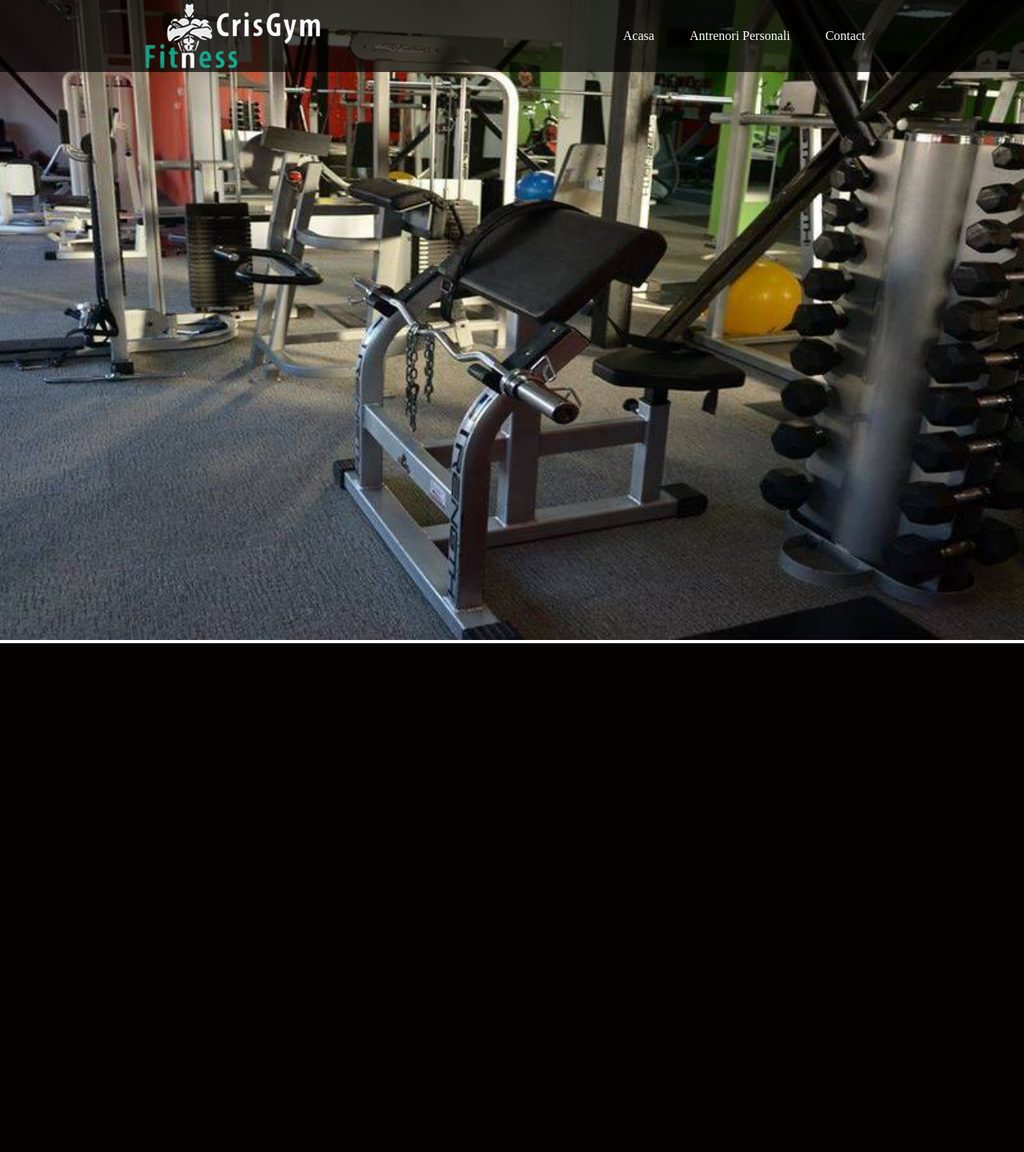
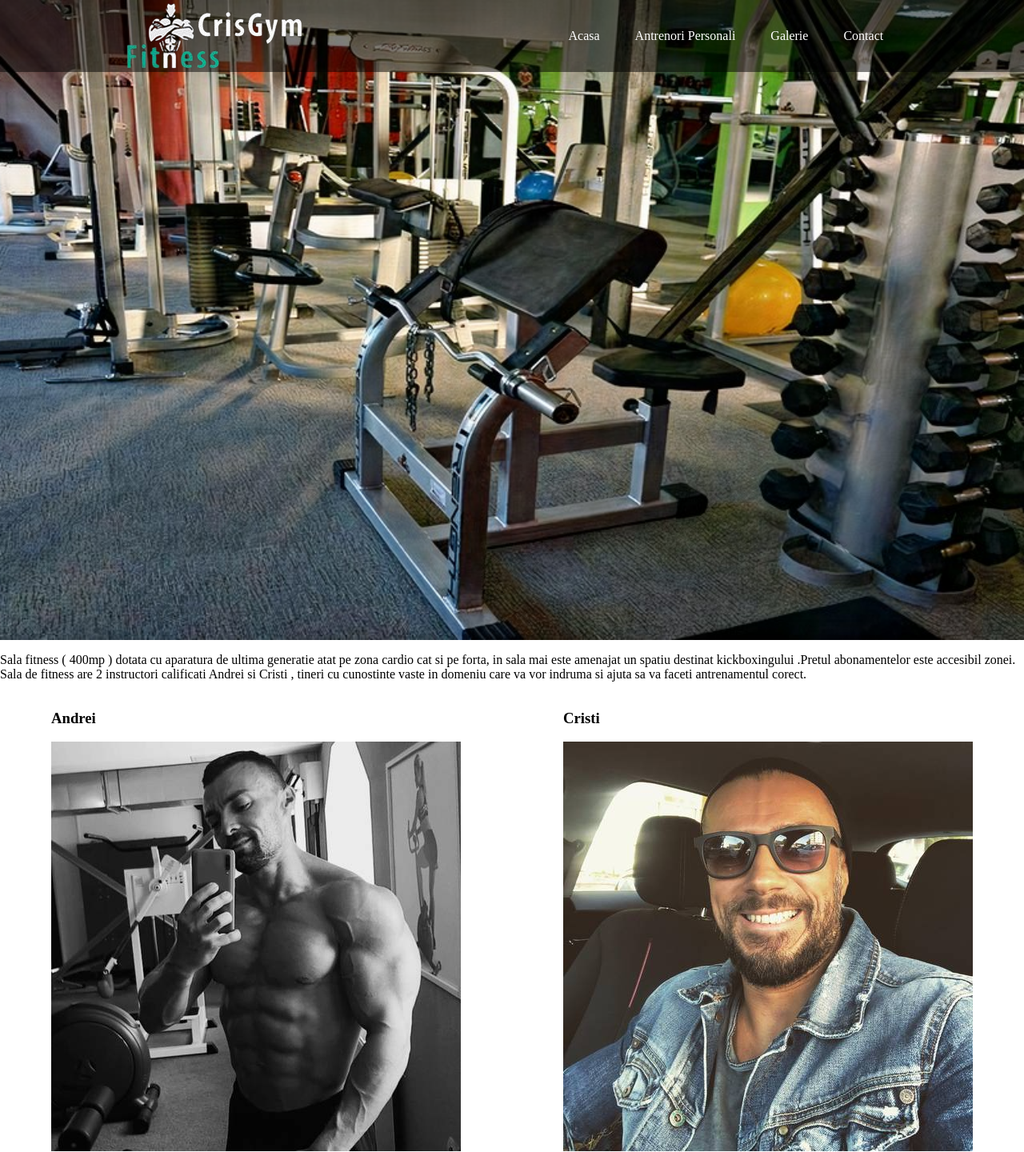
Before and after one commit to cosmingamanusi/crisgym, a PHP site: page / in a window 1280 px wide. Shown: the top 1440 px of the page at 80% size. Before the commit the page ends 804 px from the top, so only its background shows below. Run offline with PHP 8.4, Linux system fonts and the light colour scheme.

Commit message:
finished homepage structure

```diff
--- a/index.html
+++ b/index.html
@@ -11,6 +11,7 @@
 </head>
 
 <body>
+  <!-- Navbar -->
   <div class="nav-bar flexbox-container">
     <div class="logo flexbox-item">
       <img src="resources/photos/logo.jpg" alt="logo">
@@ -19,14 +20,57 @@
       <ul>
         <li>Acasa</li>
         <li>Antrenori Personali</li>
+        <li>Galerie</li>
         <li>Contact</li>
       </ul>
     </div>
   </div>
 
+  <!-- Presentation Image -->
   <div class="landing-photo">
     <img src="resources/photos/landing-page2.jpg" alt="landing-image">
   </div>
+
+  <div class="description">
+    <p>
+      Sala fitness ( 400mp ) dotata cu aparatura de ultima generatie atat pe zona cardio cat si pe forta, in sala
+      mai este amenajat un spatiu destinat kickboxingului .Pretul abonamentelor este accesibil zonei. Sala de
+      fitness are 2 instructori calificati Andrei si Cristi , tineri cu cunostinte vaste in domeniu care va vor
+      indruma si ajuta sa va faceti antrenamentul corect.
+    </p>
+  </div>
+
+  <div class="trainers flexbox-container">
+    <div class="flexbox-item">
+      <div class="name">
+        <h3>Andrei</h3>
+      </div>
+      <img class="trainer-photo" src="resources/photos/andrei.jpg" alt="Andrei">
+    </div>
+    <div class="flexbox-item">
+      <div class="name">
+        <h3>Cristi</h3>
+      </div>
+      <img class="trainer-photo" src="resources/photos/cristi.jpg" alt="Cristi">
+    </div>
+  </div>
+
+  <div class="contact flexbox-container">
+    <div class="media flexbox-item">
+      Telefon: <br>
+      Facebook:
+    </div>
+    <div class="map flexbox-item">
+      <iframe
+        src="https://www.google.com/maps/embed?pb=!1m14!1m8!1m3!1d1957.1275549547038!2d26.020411067071553!3d44.435235302640585!3m2!1i1024!2i768!4f13.1!3m3!1m2!1s0x40b201ae7d7e2dad%3A0x21bf7b60598ab133!2sCris%20Gym%20Fitness!5e0!3m2!1sro!2sro!4v1597503870619!5m2!1sro!2sro"
+        width="600" height="350" frameborder="0" style="border:0;" allowfullscreen="" aria-hidden="false"
+        tabindex="0"></iframe>
+    </div>
+  </div>
 </body>
 
+<footer>
+  @crisGymFitness
+</footer>
+
 </html>
--- a/resources/javascript/main.js
+++ b/resources/javascript/main.js
@@ -5,7 +5,7 @@ window.addEventListener("scroll", () => {
     if (scroll > 0) {
         navBar.style.backgroundColor = "black"
     } else {
-        navBar.style.backgroundColor = "rgba(0,0,0,0.7)"
+        navBar.style.backgroundColor = "rgba(0,0,0,0.5)"
         navBar.style.transitionDuration = "0.5s"
     }
 })
--- a/resources/style/style.css
+++ b/resources/style/style.css
@@ -58,3 +58,7 @@ body, h1{
   width: 100%;
   height: 100vh;
 }
+
+/*---------------------------------------
+    Trainers
+---------------------------------------*/
```
Also changed, not shown: resources/photos/andrei.jpg (added), resources/photos/cristi.jpg (added), resources/photos/landing-page2-copy.jpg (added), resources/photos/landing-page2.jpg. Lines whose indentation alone changed are shown as unchanged.
